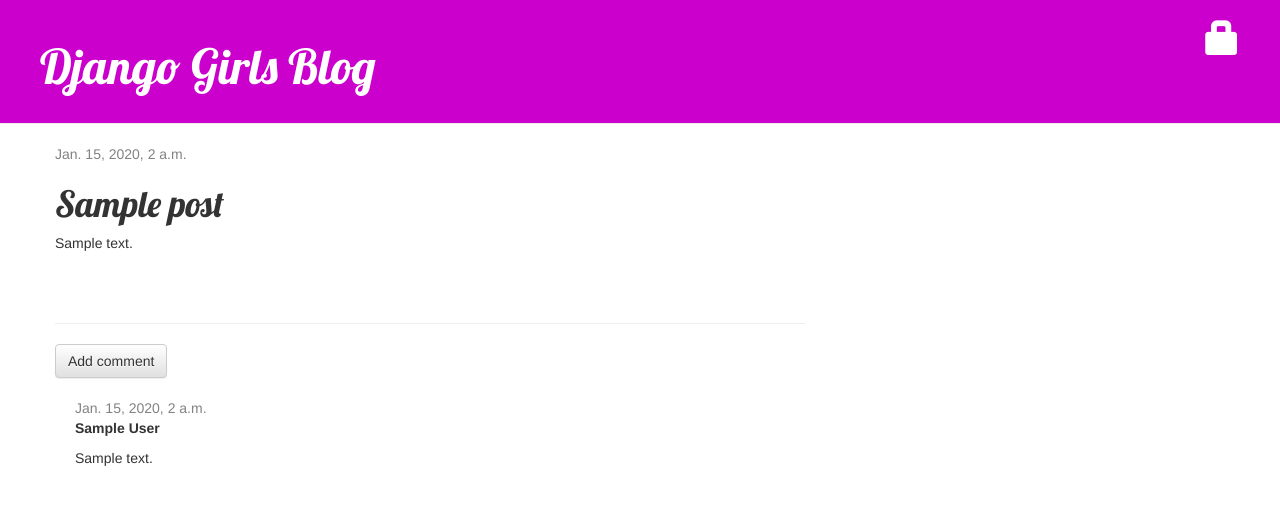
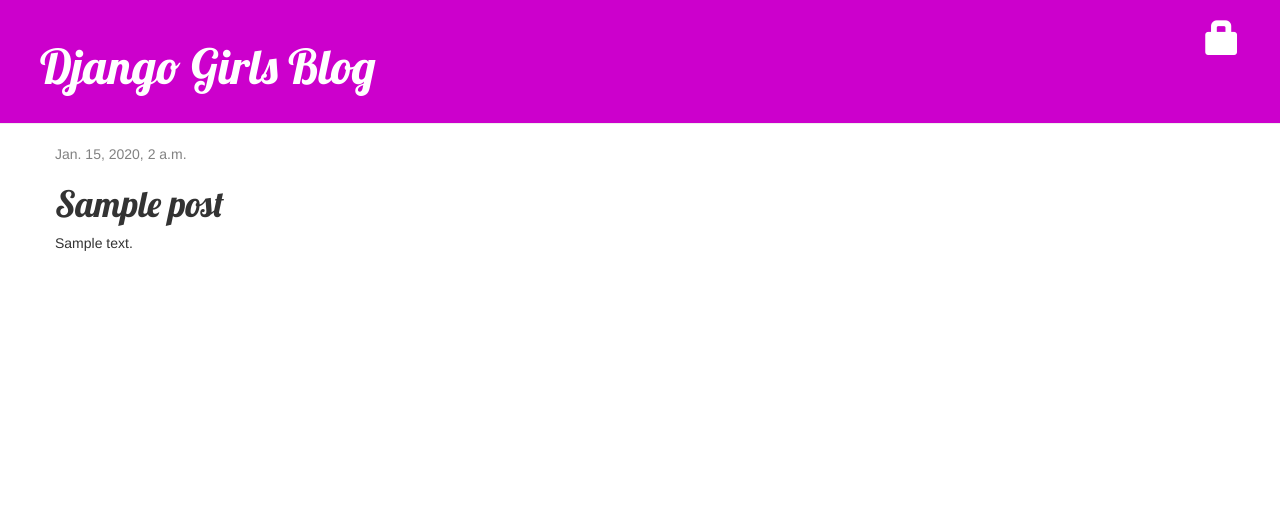
Before and after one commit to jenny-miao/my-first-blog, a Django app: template blog/templates/blog/post_detail.html in a window 1280 px wide. Shown: the top 505 px of the page. Run offline with Django 3.2, Linux system fonts and the light colour scheme; the template is opened without the code that fills it: values that come from a table or form of the project are taken from there, others are empty; tables that the repository leaves empty hold one stand-in row (values such as "Sample post"); parts of the project's set-up code (start-up, migrations or seed data) failed here and were passed over; some libraries are stand-ins or nearby versions.

Commit message:
reversing even further as the first step did not work

```diff
--- a/blog/admin.py
+++ b/blog/admin.py
@@ -1,5 +1,4 @@
 from django.contrib import admin
-from .models import Post, Comment
+from .models import Post
 
 admin.site.register(Post)
-admin.site.register(Comment)
--- a/blog/forms.py
+++ b/blog/forms.py
@@ -7,9 +7,3 @@ class PostForm(forms.ModelForm):
     class Meta:
         model = Post
         fields = ('title', 'text',)
-
-class CommentForm(forms.ModelForm):
-
-    class Meta:
-        model = Comment
-        fields = ('author', 'text',)
--- a/blog/models.py
+++ b/blog/models.py
@@ -17,19 +17,3 @@ class Post(models.Model):
 
     def __str__(self):
         return self.title
-
-class Comment(models.Model):
-    post = models.ForeignKey('blog.Post', related_name='comments')
-    author = models.CharField(max_length=200)
-    text = models.TextField()
-    created_date = models.DateTimeField(default=timezone.now)
-    approved_comment = models.BooleanField(default=False)
-
-    def approve(self):
-        self.approved_comment = True
-        self.save()
-
-    def __str__(self):
-        return self.text
-    def approved_comments(self):
-        return self.comments.filter(approved_comment=True)
--- a/blog/templates/blog/post_detail.html
+++ b/blog/templates/blog/post_detail.html
@@ -16,15 +16,5 @@
       <h1>{{ post.title }}</h1>
       <p>{{ post.text|linebreaksbr }}</p>
     </div>
-    <hr>
-    <a class="btn btn-default" href="{% url 'add_comment_to_post' pk=post.pk %}">Add comment</a>
-    {% for comment in post.comments.all %}
-        <div class="comment">
-            <div class="date">{{ comment.created_date }}</div>
-            <strong>{{ comment.author }}</strong>
-            <p>{{ comment.text|linebreaks }}</p>
-        </div>
-    {% empty %}
-        <p>No comments here yet :(</p>
-    {% endfor %}
+
 {% endblock %}
--- a/blog/templates/blog/post_list.html
+++ b/blog/templates/blog/post_list.html
@@ -8,7 +8,6 @@
             </div>
             <h1><a href="{% url 'post_detail' pk=post.pk %}">{{ post.title }}</a></h1>
             <p>{{ post.text|linebreaksbr }}</p>
-            <a href="{% url 'post_detail' pk=post.pk %}">Comments: {{ post.comments.count }}</a>
         </div>
     {% endfor %}
 {% endblock content %}
```
Also changed, not shown: blog/templates/blog/add_comment_to_post.html (deleted, +0 -9 lines), blog/views.py (+2 -25 lines).
